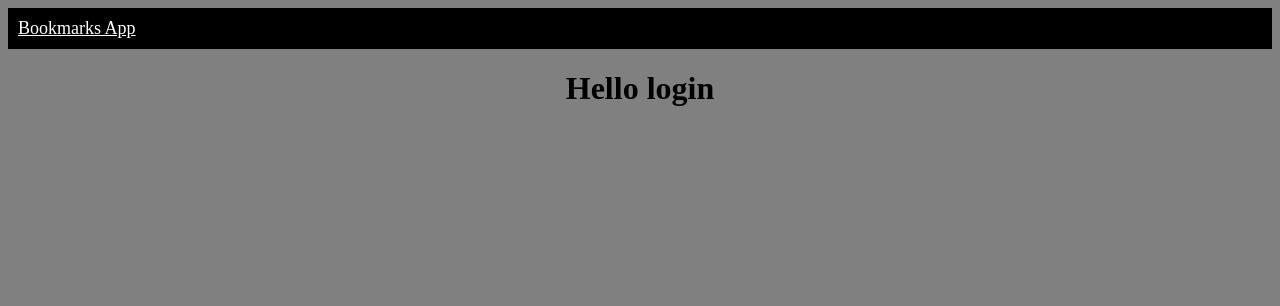
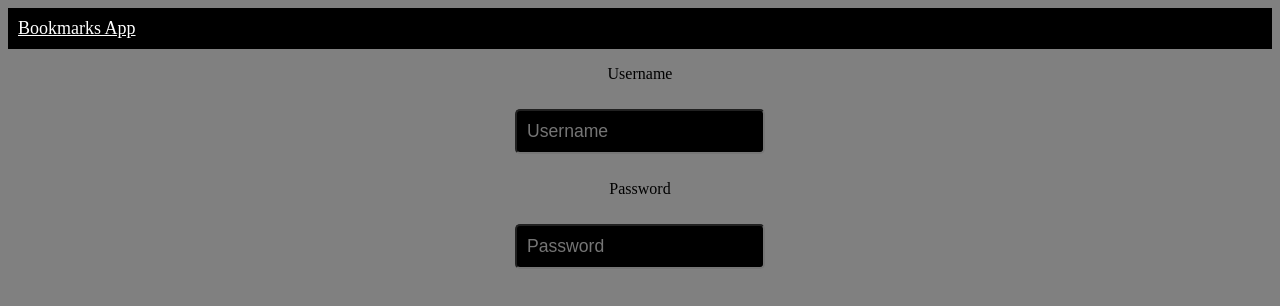
Before and after one commit to adamrossbenton/bookmarklab_fe, a React (Create React App) app: page / in a window 1280 px wide. Shown: the top 306 px of the page. Built offline with nearby package versions, Linux system fonts and the light colour scheme; no server answers.

Commit message:
setting up login form

```diff
--- a/src/pages/Login.js
+++ b/src/pages/Login.js
@@ -1,8 +1,32 @@
 import { useEffect, useState } from "react";
 
 function Login(props) {
+    // State for login form data
+    const [newForm, setNewForm] = useState({
+        username: "",
+        password: "",
+    })
+
+    // handleChange for completing form
+    const handleChange = event => {
+        setNewForm({ ...newForm, [event.target.name]: event.target.value })
+    }
+
     return (
-        <h1>Hello login</h1>
+        <form>
+            <p>Username</p><input
+                type="text"
+                name="username"
+                placeholder="Username"
+                onChange={handleChange}
+            />
+                <p>Password</p><input
+                type="text"
+                name="password"
+                placeholder="Password"
+                onChange={handleChange}
+            />
+        </form>
     )
 }
 
```
